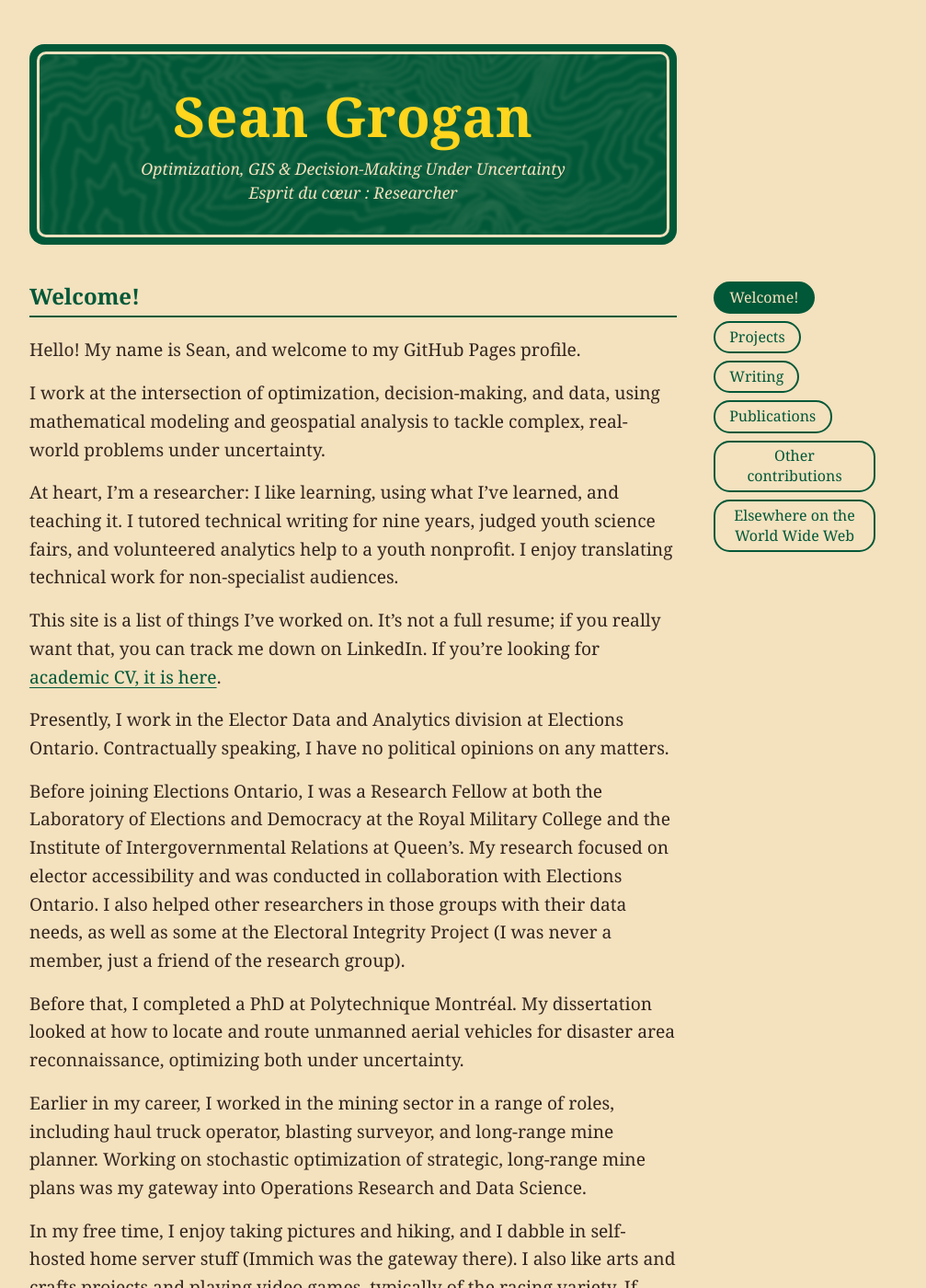
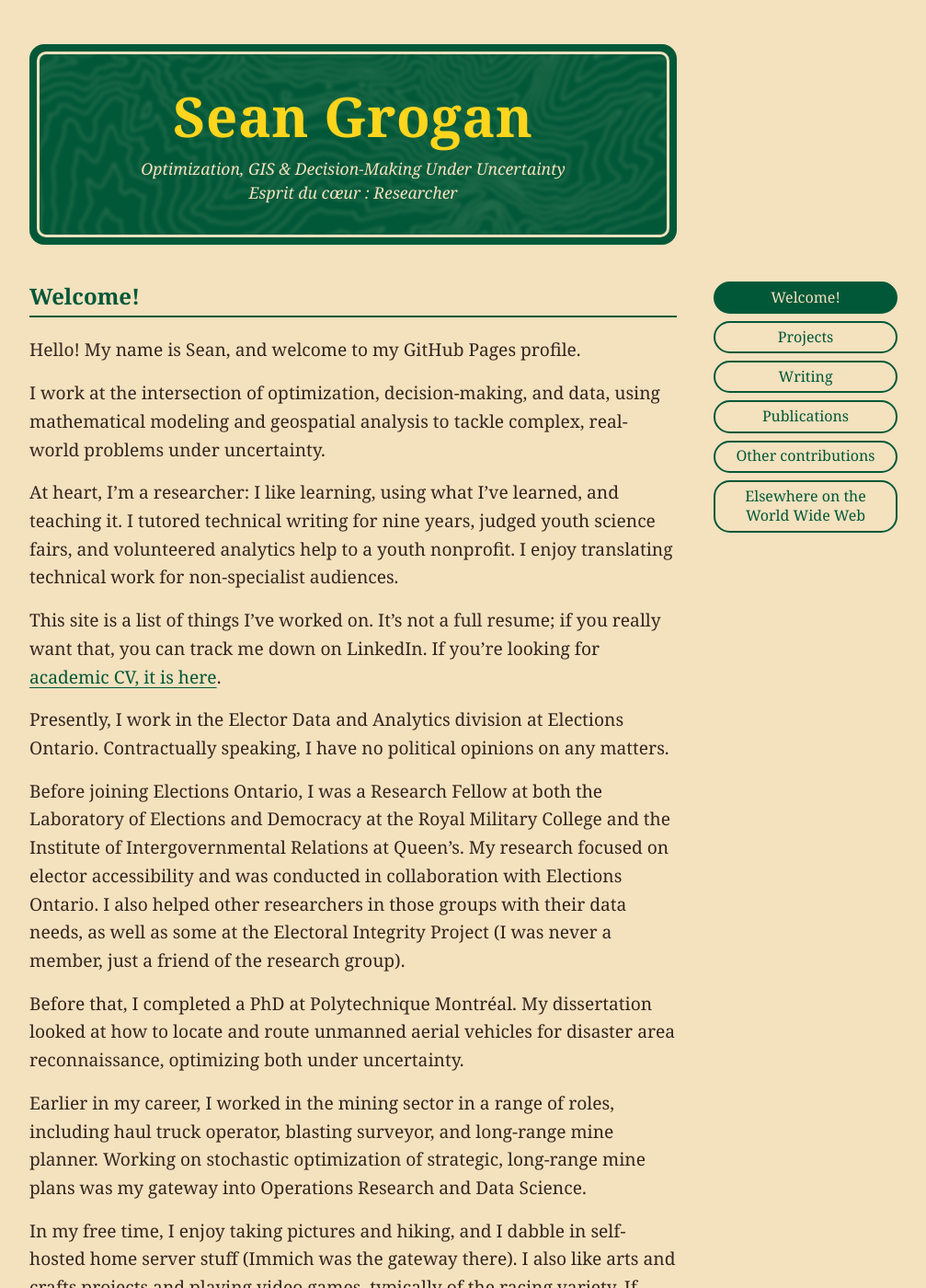
Before and after one commit to seangrogan/seangrogan.github.io, a Jekyll site: the page built from index.md, in a window 1280 px wide and 1400 px high. Shown: the whole window at 92% size, without its empty margins (256-1263 px from the left). Built offline with Jekyll 4.4.1, drawn with Linux system fonts in a browser that asks for light colours; our own code applies the rules of GitHub Pages for plain Markdown files.

Commit message:
tweaked the buttons more

```diff
--- a/_layouts/home.html
+++ b/_layouts/home.html
@@ -189,8 +190,9 @@
       position: sticky; top: 1.5rem;
       margin-top: 2.5rem;
     }
-    .nav-side .toc ul { flex-direction: column; align-items: flex-start; }
-    .nav-side .toc a { max-width: 11rem; text-align: center; }
+    /* every button as wide as the widest one, like boards on a signpost */
+    .nav-side .toc ul { flex-direction: column; align-items: stretch; width: max-content; max-width: min(100%, 12.5rem); }
+    .nav-side .toc a { display: block; text-align: center; }
   }
 
   @media (max-width: 480px) {
```
Also changed, not shown: other parts of _layouts/home.html (+4 -2 lines).
